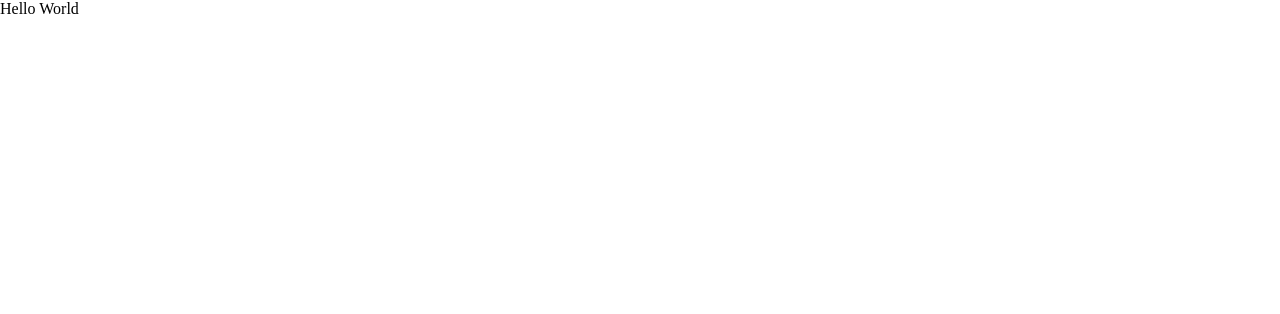
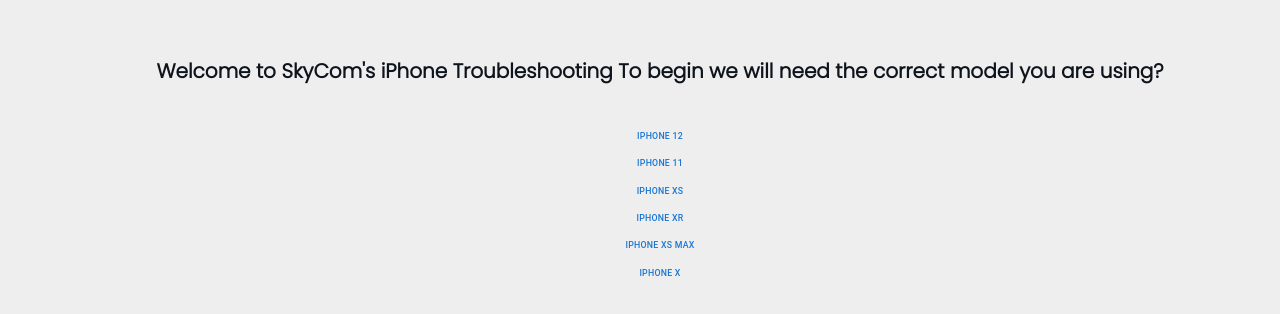
Before and after one commit to shehbazjafri/guided-support, a React (Create React App) app: page / in a window 1280 px wide. Shown: the top 314 px of the page. Built offline with nearby package versions, Linux system fonts and the light colour scheme.

Commit message:
feat(app): init guided steps

```diff
--- a/package.json
+++ b/package.json
@@ -3,6 +3,10 @@
   "version": "0.1.0",
   "private": true,
   "dependencies": {
+    "@emotion/react": "^11.5.0",
+    "@emotion/styled": "^11.3.0",
+    "@mui/material": "^5.0.6",
+    "@mui/styled-engine-sc": "^5.0.4",
     "@testing-library/jest-dom": "^5.11.4",
     "@testing-library/react": "^11.1.0",
     "@testing-library/user-event": "^12.1.10",
--- a/public/index.html
+++ b/public/index.html
@@ -24,7 +24,13 @@
       work correctly both with client-side routing and a non-root public URL.
       Learn how to configure a non-root public URL by running `npm run build`.
     -->
-    <title>React App</title>
+    <title>Support Guide</title>
+    <link rel="preconnect" href="https://fonts.googleapis.com" />
+    <link rel="preconnect" href="https://fonts.gstatic.com" crossorigin />
+    <link
+      href="https://fonts.googleapis.com/css2?family=Poppins:wght@300&display=swap"
+      rel="stylesheet"
+    />
   </head>
   <body>
     <noscript>You need to enable JavaScript to run this app.</noscript>
--- a/src/App.js
+++ b/src/App.js
@@ -1,7 +1,57 @@
+import React, { useState } from "react";
 import "normalize.css";
+import GlobalStyles from "./styles/GlobalStyles";
+import Typography from "./styles/Typography";
+import styled from "styled-components";
+import SupportGuide from "./components/SupportGuide";
+
+const StyledContainer = styled.div`
+  padding: 2rem;
+  display: flex;
+  flex-direction: column;
+  gap: 2rem;
+`;
 
 function App() {
-  return <div className="App">Hello World</div>;
+  const [selectedOption, setSelectedOption] = useState("");
+  const [userHistory, setUserHistory] = useState([]);
+  const [step, setStep] = useState(1);
+
+  // set option and add to history
+  const handleOptionSelect = (option) => {
+    setSelectedOption(option);
+    setUserHistory([...userHistory, option]);
+  };
+
+  const handleNextStep = (selectedStep) => {
+    if (selectedStep) {
+      setStep(selectedStep);
+    } else {
+      setStep(step + 1);
+    }
+  };
+
+  const handlePreviousStep = () => {
+    setStep(step - 1);
+    // remove last option from history
+    setUserHistory(userHistory.slice(0, userHistory.length - 1));
+  };
+
+  return (
+    <>
+      <GlobalStyles />
+      <Typography />
+      <StyledContainer>
+        <SupportGuide
+          step={step}
+          handleOptionSelect={handleOptionSelect}
+          handleNext={handleNextStep}
+          handleBack={handlePreviousStep}
+          selectedOption={selectedOption}
+        />
+      </StyledContainer>
+    </>
+  );
 }
 
 export default App;
--- /dev/null
+++ b/src/components/SupportGuide.js
@@ -0,0 +1,124 @@
+import React from "react";
+import styled from "styled-components";
+import Button from "@mui/material/Button";
+
+const Container = styled.div`
+  display: flex;
+  flex-direction: column;
+  align-items: center;
+  justify-content: center;
+  width: 100%;
+  height: 100%;
+  padding: 20px;
+`;
+
+const Text = styled.p`
+  font-size: 20px;
+  font-weight: bold;
+  margin-bottom: 20px;
+`;
+
+const OptionsContainer = styled.div`
+  display: flex;
+  flex-direction: column;
+  align-items: center;
+  justify-content: center;
+  width: 100%;
+  height: 100%;
+  padding: 20px;
+`;
+
+const steps = [
+  {
+    step: 1,
+    text: "Welcome to SkyCom's iPhone Troubleshooting \n To begin we will need the correct model you are using?",
+    options: [
+      "iPhone 12",
+      "iPhone 11",
+      "iPhone XS",
+      "iPhone XR",
+      "iPhone XS Max",
+      "iPhone X",
+    ],
+  },
+  {
+    step: 2,
+    text: "Thank you for the information. Please select the issue you are experiencing with your iPhone.",
+    options: ["Battery", "Camera", "Display", "Headphones", "Microphone"],
+  },
+  {
+    step: 3,
+    text: "First, please do the following: Clear your phone's browser cache. How do I clear my cache?  Go to Settings > Safari > Clear History and Website Data.If you just want to clear the website data collected, you’ll need to tap Settings > Safari > Advanced > Website Data > Remove all website data.",
+    options: ["Yes", "No"],
+  },
+  {
+    step: 4,
+    text: "Next: Update your phone's OS. How do I update OS? Make sure your phone is plugged in for charging and is connected to WiFi. Go to Settings > General > Software Update.",
+    options: ["Yes", "No"],
+  },
+  {
+    step: 5,
+    text: "Next: Delete apps that you don't use.Note: There are two ways to remove apps on an iPhone. Delete Apps – removes an app and all its data.Offload Apps – removes an app but keeps a backup of its data.How do I delete apps?Press and hold the app you want to delete and, once it begins to shake around on your screen, tap the “x” in the top left cornerAlternatively, you can go to Settings > General > iPhone Storage > Select app > Delete app.How do I offload apps?Go to Settings > General > iPhone Storage > Offload Unused Apps > Enable.",
+    options: ["Yes", "No"],
+  },
+  {
+    step: 6,
+    text: "",
+    options: ["Open a case"],
+  },
+  {
+    step: 7,
+    text: "That's great. We're glad that resolved your issue.",
+    options: ["Done", "Troubleshoot other issues"],
+  },
+];
+function SupportGuide({ step, handleOptionSelect, handleNext, handleBack }) {
+  // render current step text and options as buttons
+  const currentStep = steps.find((s) => s.step === step);
+  const { text, options } = currentStep;
+
+  const handleNextStep = (option) => {
+    switch (option) {
+      case "Yes":
+        handleNext(7);
+        break;
+      case "No":
+        handleNext();
+        break;
+      case "Open a case":
+        console.log("open a case");
+        break;
+      case "Done":
+        console.log("done");
+        break;
+      case "Troubleshoot other issues":
+        handleNext(2);
+        break;
+      default:
+        handleNext();
+        break;
+    }
+  };
+
+  // select option and go to next step
+  const onSelect = (option) => {
+    handleOptionSelect(option);
+    handleNextStep(option);
+  };
+
+  return (
+    <Container>
+      <Text>{text}</Text>
+      <OptionsContainer>
+        {options.map((option) => (
+          <Button key={option} onClick={() => onSelect(option)}>
+            {option}
+          </Button>
+        ))}
+      </OptionsContainer>
+      {step !== 1 && <Button onClick={handleBack}>Back</Button>}
+    </Container>
+  );
+}
+
+export default SupportGuide;
--- /dev/null
+++ b/src/styles/GlobalStyles.js
@@ -0,0 +1,25 @@
+import { createGlobalStyle } from "styled-components";
+
+const GlobalStyles = createGlobalStyle`
+
+  :root {
+    --primaryBlue: #0E141B;
+    --darkgrey: #3D3D3D;
+    --white: #FFFFFF;
+    --red: #FF0000;
+    --lightblue: #2ACAEA;
+    --lightgreen: #9AB973;
+    --grey: #ccc;
+    --black05: rgba(0, 0, 0, 0.5);
+    --smoke: #EEEEEE;
+  }
+  html {
+    background: var(--smoke);
+    font-size: 10px;
+  }
+  body {
+    font-size: 2rem;
+  }
+`;
+
+export default GlobalStyles;
--- /dev/null
+++ b/src/styles/Typography.js
@@ -0,0 +1,14 @@
+import { createGlobalStyle } from "styled-components";
+
+const Typography = createGlobalStyle`
+
+html {
+    font-family: 'Poppins', -apple-system, BlinkMacSystemFont, 'Segoe UI', Roboto, Oxygen, Ubuntu, Cantarell, 'Open Sans', 'Helvetica Neue', sans-serif;
+    color: var(--primaryBlue);
+}
+h1,h2,h3,h4,h5,h6 {
+    margin: 0;
+  }
+`;
+
+export default Typography;
```
Also changed, not shown: src/config/questionConstants.js (added, +41 -0 lines), src/assets/images/iphone-unsplash.jpg (added), 1 other file (tests, documents, lock files or other folders).
